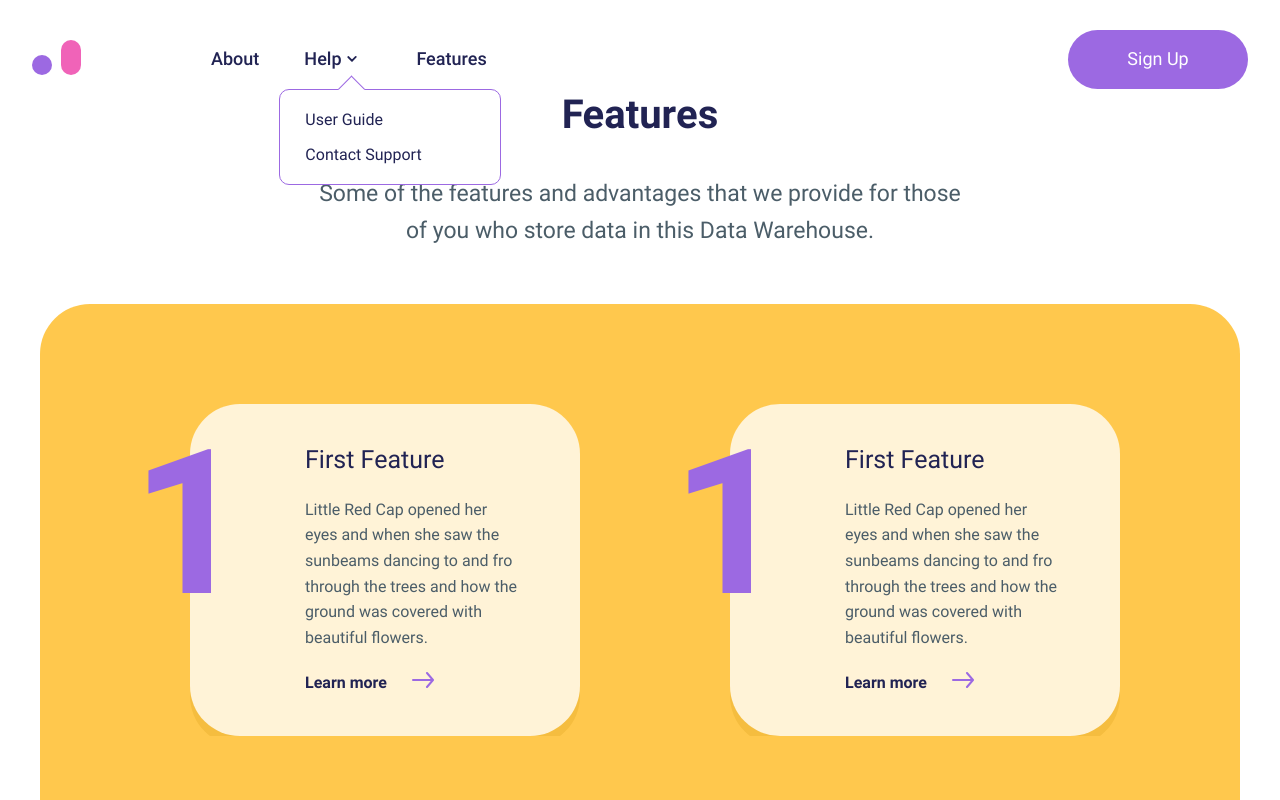
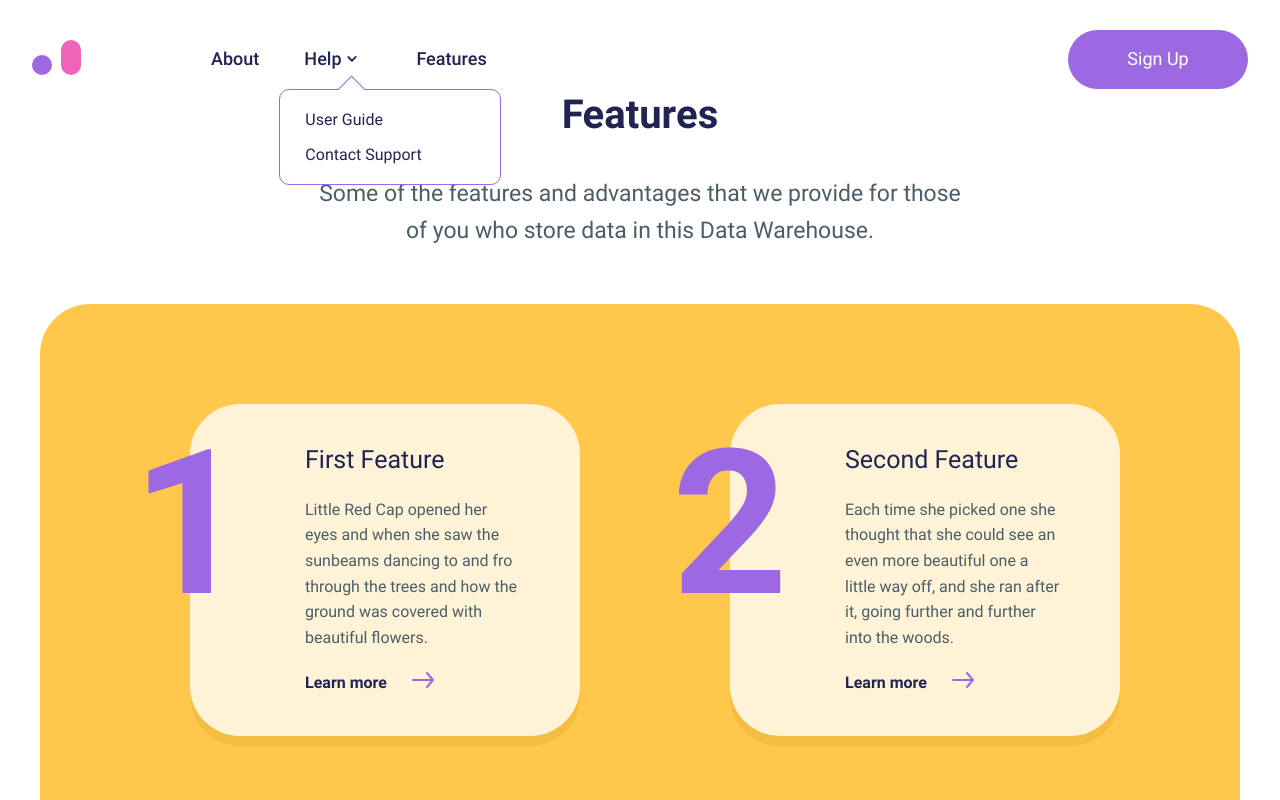
Before and after one commit to lenaryan/colored-blocks, a Vue app: page / in a window 1280 px wide. Shown: the top 800 px of the page. Built offline with nearby package versions, Linux system fonts and the light colour scheme.

Commit message:
setting up a loop through slides

```diff
--- a/src/components/Main.vue
+++ b/src/components/Main.vue
@@ -4,7 +4,7 @@
             <h1>Features</h1>
             <p class="main-text">Some of the features and advantages that we provide for those of you who store data in this Data Warehouse.</p>
 
-            <Slider />
+            <Slider :features="features" />
         </div>
     </main>
 </template>
@@ -15,6 +15,16 @@ export default {
     name: 'app',
     components: {
         Slider
+    },
+    data() {
+        return {
+            features: [
+                {id: 1, title: 'First Feature', text: 'Little Red Cap opened her eyes and when she saw the sunbeams dancing to and fro through the trees and how the ground was covered with beautiful flowers.'},
+                {id: 2, title: 'Second Feature', text: 'Each time she picked one she thought that she could see an even more beautiful one a little way off, and she ran after it, going further and further into the woods.'},
+                {id: 3, title: 'Third Feature', text: 'Little Red Cap opened her eyes and when she saw the sunbeams dancing to and fro through the trees and how the ground was covered with beautiful flowers.'},
+                {id: 4, title: 'Fourth Feature', text: 'Each time she picked one she thought that she could see an even more beautiful one a little way off, and she ran after it, going further and further into the woods.'}
+            ]
+        }
     }
 }
 </script>
--- a/src/components/Slide.vue
+++ b/src/components/Slide.vue
@@ -1,8 +1,8 @@
 <template>
     <li class="slide slider__slide">
-        <span class="slide__num">1</span>
-        <h2 class="slide__title">First Feature</h2>
-        <p class="slide__text">Little Red Cap opened her eyes and when she saw the sunbeams dancing to and fro through the trees and how the ground was covered with beautiful flowers.</p>
+        <span class="slide__num">{{feature.id}}</span>
+        <h2 class="slide__title">{{feature.title}}</h2>
+        <p class="slide__text">{{feature.text}}</p>
         <a href="#" class="slide__link">Learn more
             <picture>
                 <source srcset="@/images/arrow-link.svg">
@@ -11,3 +11,9 @@
         </a>
     </li>
 </template>
+
+<script>
+export default {
+    props: ['feature']
+}
+</script>
--- a/src/components/Slider.vue
+++ b/src/components/Slider.vue
@@ -1,10 +1,8 @@
 <template>
     <section class="slider">
         <ul class="slider__wrapper">
-            <Slide />
-            <Slide />
-            <Slide />
-            <Slide />
+            <Slide v-for="feature in features"
+            :feature="feature" :key="feature.id" />
         </ul>
     </section>
 </template>
@@ -13,6 +11,7 @@
 import Slide from '@/components/Slide';
 export default {
     name: 'app',
+    props: ['features'],
     components: {
         Slide
     }
--- a/src/styles.scss
+++ b/src/styles.scss
@@ -203,7 +203,7 @@ h1 {
 
     &__wrapper {
         display: flex;
-        overflow: hidden;
+        overflow-x: hidden;
     }
 }
 
@@ -216,6 +216,7 @@ h1 {
     position: relative;
     margin-left: 150px;
     box-sizing: border-box;
+    margin-bottom: 10px;
 
     &__num {
         position: absolute;
```
